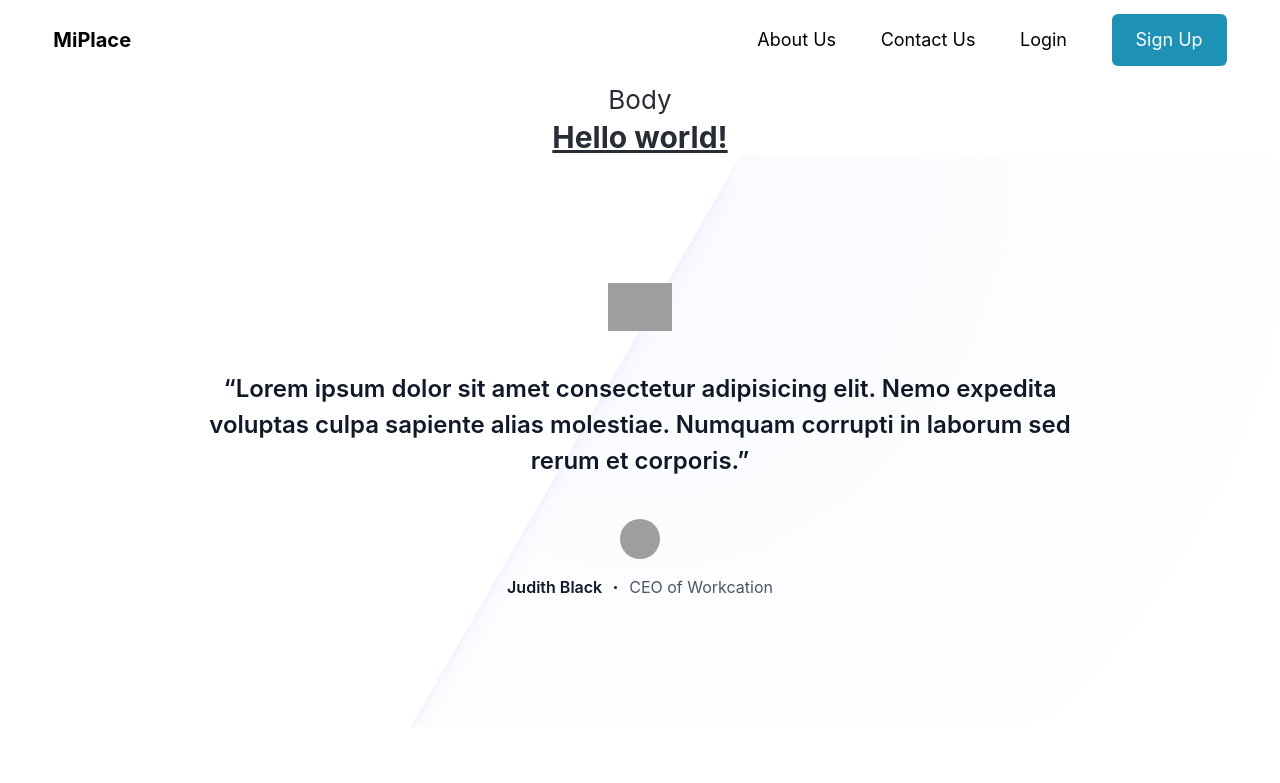
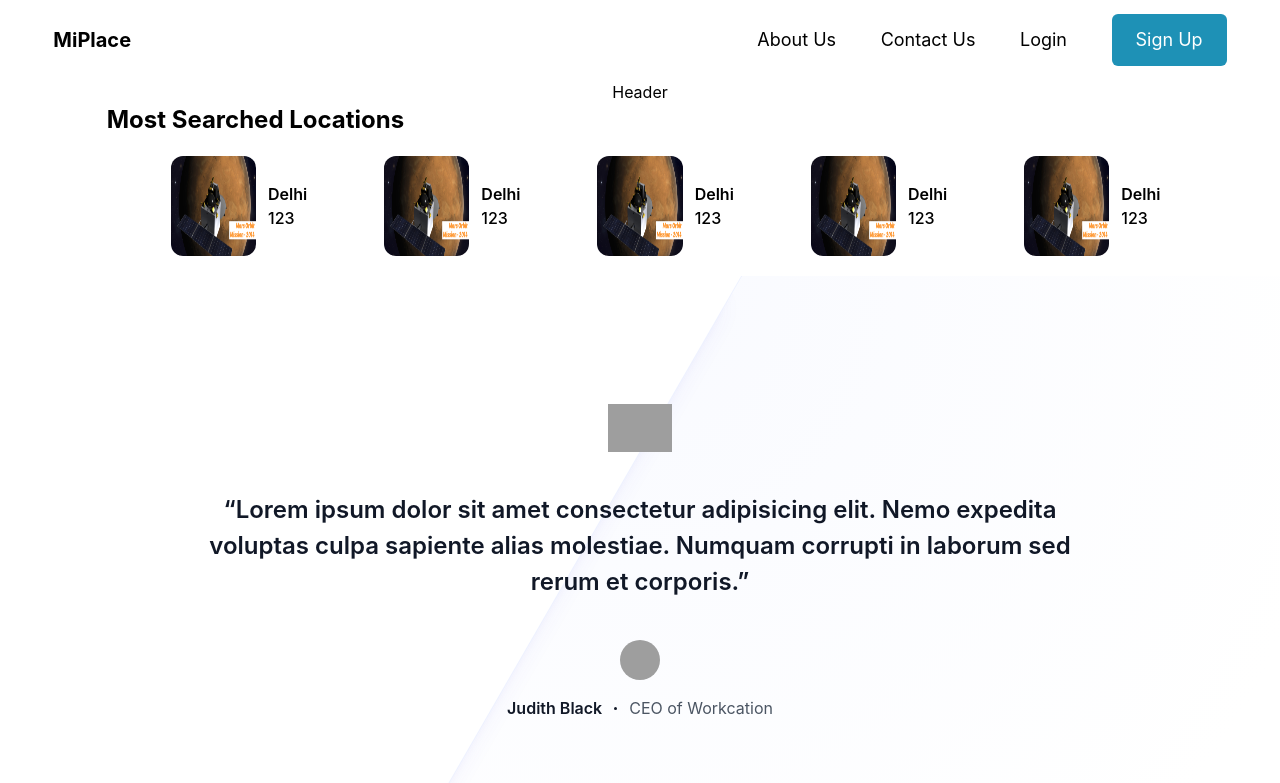
Before and after one commit to aruljohnsonalmabetter/MiPlace-Frontend, a React (Create React App) app in the folder miplace/: page / in a window 1280 px wide. Shown: the top 783 px of the page. Built offline with nearby package versions, Linux system fonts and the light colour scheme; grey boxes are pictures that could not be loaded.

Commit message:
Added MostSearchedLocations in Home Page

```diff
--- a/miplace/src/App.css
+++ b/miplace/src/App.css
@@ -30,9 +30,18 @@
   color: #fff;
   transition: all 250ms ease-in;
 }
+
 .navbar .btn:hover {
   background-color: #196680;
 }
-.footer{
+
+.footer {
   background-color: #FAFAFB;
 }
+
+
+/*  */
+.mostSearchedPlaces img {
+  height: 100px;
+  width: 115px;
+}
--- a/miplace/src/App.js
+++ b/miplace/src/App.js
@@ -7,19 +7,17 @@ import { HeaderComponent } from "./components/HeaderComponent";
 
 import './App.css';
 import Testimonial from './components/Testimonial.jsx';
+import { MostSearchedLocations } from "./components/MostSearchedLocations";
 
 function App() {
   return (
     <div className="App">
       <HeaderComponent/>
-      <header className="App-header">
-       Body
-        <h1 className="text-3xl font-bold underline">
-         Hello world!
-        </h1>
-
+      {/* <header className="App-header"> */}
+      <h1>Header</h1>
+      <MostSearchedLocations/>
         <Testimonial/>
-      </header>
+      {/* </header> */}
       <FooterComponent/>
     </div>
   );
--- /dev/null
+++ b/miplace/src/components/MostSearchedLocations.js
@@ -0,0 +1,51 @@
+import React from "react";
+import img from "../images/Mars-Orbit-Mission.jpg";
+export const MostSearchedLocations = () => {
+  const placesObj = [
+    {
+      url: img,
+      numOfPlaces: 123,
+      placeName: "Delhi",
+    },
+    {
+      url: img,
+      numOfPlaces: 123,
+      placeName: "Delhi",
+    },
+    {
+      url: img,
+      numOfPlaces: 123,
+      placeName: "Delhi",
+    },
+    {
+      url: img,
+      numOfPlaces: 123,
+      placeName: "Delhi",
+    },
+    {
+      url: img,
+      numOfPlaces: 123,
+      placeName: "Delhi",
+    },
+  ];
+  return (
+    <div className=" flex justify-center items-center ">
+      <div className="    mostSearchedPlaces w-10/12 ">
+        <p className="text-start text-2xl font-bold">Most Searched Locations</p>
+        <div className="  flex justify-center items-center w-full my-5">
+          {placesObj.map((elem) => {
+            return (
+              <div className="flex justify-evenly items-center mx-16" key={Math.random() * 1000}>
+                <img className="rounded-xl" src={elem.url} alt="img" />
+                <div className="ml-3 text-start ">
+                  <p className="text-base font-semibold">{elem.placeName}</p>
+                  <p className="text-base font-medium">{elem.numOfPlaces}</p>
+                </div>
+              </div>
+            );
+          })}
+        </div>
+      </div>
+    </div>
+  );
+};
```
Also changed, not shown: miplace/src/images/Mars-Orbit-Mission.jpg (added).
